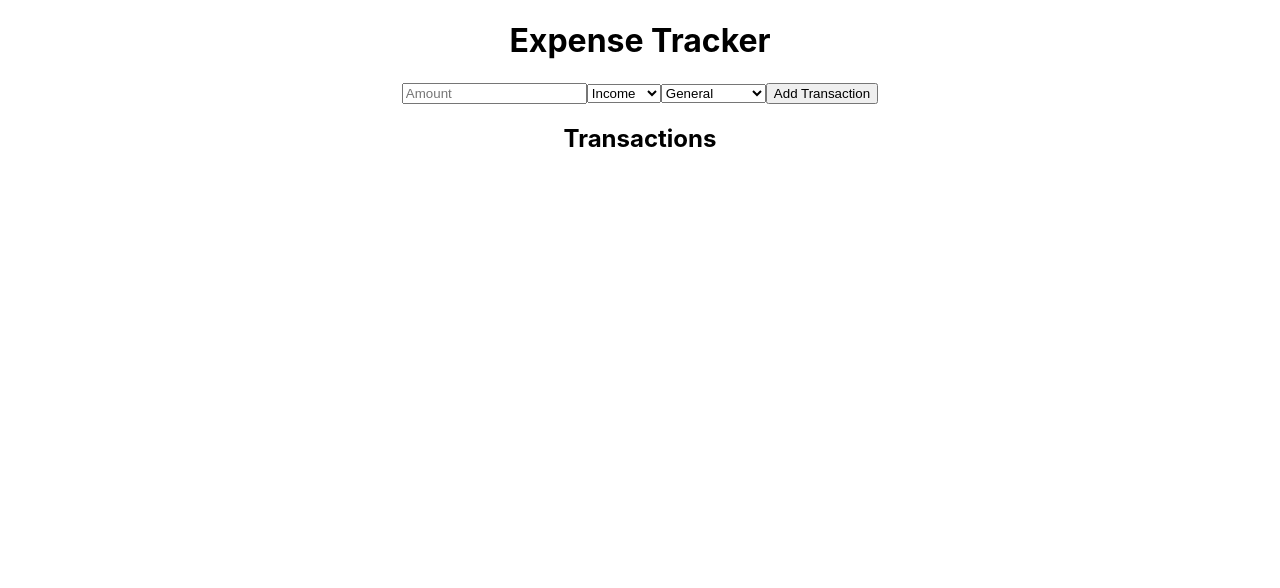
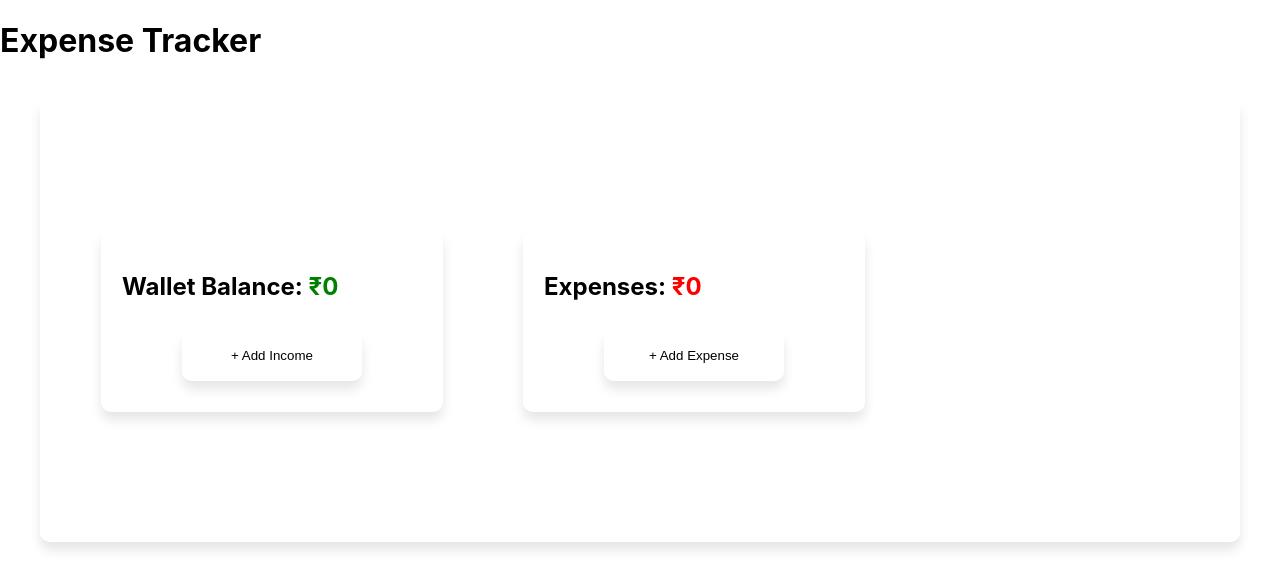
Before and after one commit to Attri4444/Expense-Tracker, a React (Create React App) app: page / in a window 1280 px wide. Shown: the top 588 px of the page. Built offline with nearby package versions, Linux system fonts and the light colour scheme.

Commit message:
Fix import path for Calendar component

```diff
--- a/src/App.js
+++ b/src/App.js
@@ -1,77 +1,9 @@
-import React, { useState, useEffect } from "react";
-import "./App.css";
-
-const getStoredTransactions = () => {
-  const data = localStorage.getItem("transactions");
-  return data ? JSON.parse(data) : [];
-};
+import React from "react";
+import Dashboard from "./components/Dashboard/Dashboard";
+import './App.css';
 
 function App() {
-  const [transactions, setTransactions] = useState(getStoredTransactions());
-  const [amount, setAmount] = useState("");
-  const [type, setType] = useState("income");
-  const [category, setCategory] = useState("general");
-
-  useEffect(() => {
-    localStorage.setItem("transactions", JSON.stringify(transactions));
-  }, [transactions]);
-
-  const addTransaction = () => {
-    if (!amount) return;
-    const newTransaction = {
-      id: Date.now(),
-      amount: Number(amount),
-      type,
-      category,
-    };
-    setTransactions([newTransaction, ...transactions]);
-    setAmount("");
-  };
-
-  return (
-    <div className="App">
-      <h1>Expense Tracker</h1>
-
-      <div>
-        <input
-          type="number"
-          placeholder="Amount"
-          value={amount}
-          onChange={(e) => setAmount(e.target.value)}
-        />
-
-        <select value={type} onChange={(e) => setType(e.target.value)}>
-          <option value="income">Income</option>
-          <option value="expense">Expense</option>
-        </select>
-
-        <select
-          value={category}
-          onChange={(e) => setCategory(e.target.value)}
-        >
-          <option value="general">General</option>
-          <option value="food">Food</option>
-          <option value="travel">Travel</option>
-          <option value="entertainment">Entertainment</option>
-        </select>
-
-        <button onClick={addTransaction} id="addIncomeBtn">
-          Add Transaction
-        </button>
-      </div>
-
-      <div>
-        <h2>Transactions</h2>
-        <ul>
-          {transactions.map((t) => (
-            <li key={t.id}>
-              ₹{t.amount} - {t.type} - {t.category}
-            </li>
-          ))}
-        </ul>
-      </div>
-    </div>
-  );
+  return <Dashboard />;
 }
 
 export default App;
```
